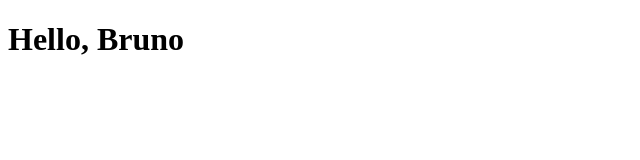
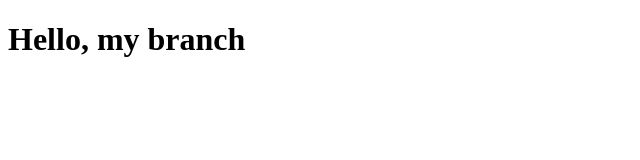
Before and after one commit to BrunoAccorsi/PracticeGit, a plain HTML site: page index.html in a window 1280 px wide. Shown: the whole page, without its empty margins (0-640 px from the left). Drawn offline with Linux system fonts and the light colour scheme.

Commit message:
my branch

```diff
--- a/index.html
+++ b/index.html
@@ -6,6 +6,6 @@
     <title>Document</title>
   </head>
   <body>
-    <h1>Hello, Bruno</h1>
+    <h1>Hello, my branch</h1>
   </body>
 </html>
```
